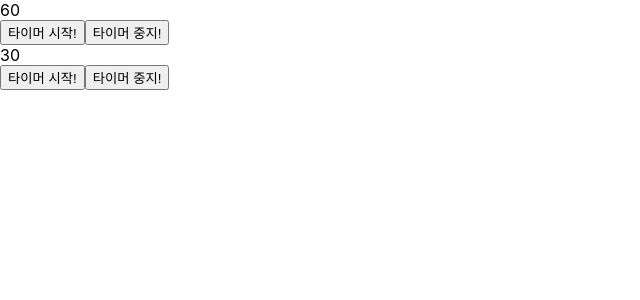
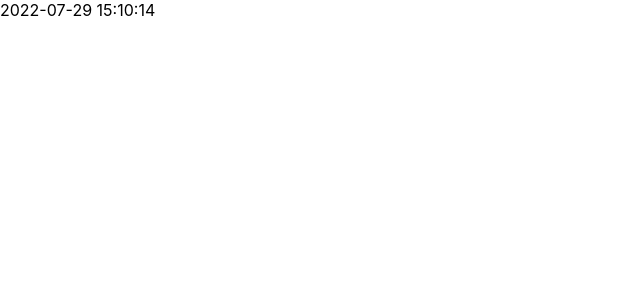
Before and after one commit to Suhyxn/ReactLiveStudy, a React (Create React App) app: page / in a window 1280 px wide. Shown: the top 300 px of the page, without its empty margins (0-640 px from the left). Built offline with nearby package versions, Linux system fonts and the light colour scheme.

Commit message:
React 세계 시간 흐르게 만들기

```diff
--- a/src/App.js
+++ b/src/App.js
@@ -1,10 +1,9 @@
-import Timer from './components/Timer'
+import Clock from './components/Clock'
 
 function App() {
   return (
     <div className='App'>
-      <Timer s={60}/>
-      <Timer s={30}/>
+      <Clock />
     </div>
   );
 }
--- a/src/components/Clock.js
+++ b/src/components/Clock.js
@@ -1,18 +1,16 @@
-import React, { useState } from 'react'
+import React, { useEffect, useState } from 'react'
 import moment from 'moment-timezone'
 
-function Clock(props) {
-  const {timezone, newTz} = props
-  const [time, setTime] = useState(moment().tz(timezone).format('YYYY-MM-DD HH:mm:ss'))
+function Clock() {
+  const [time, setTime] = useState(moment().format('YYYY-MM-DD HH:mm:ss'))
 
-  const changeTz = (Tz) => {
-    setTime(moment().tz(Tz).format('YYYY-MM-DD HH:mm:ss'))
-  }
+  useEffect(() => {
+    setTimeout(() => {setTime(moment().format('YYYY-MM-DD HH:mm:ss'))}, 1000)
+  }, [time])
 
   return (
     <>
     <div>{ time }</div>
-    <button onClick={ () => changeTz(newTz) }>{newTz}로 바꾸기</button>
     </>
   )
 }
```
